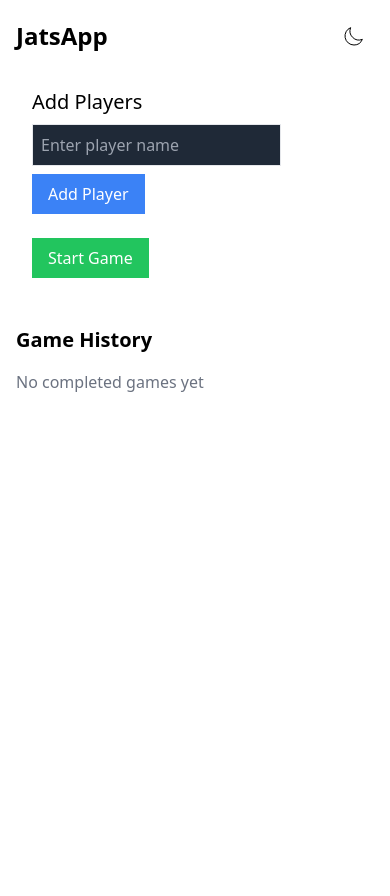
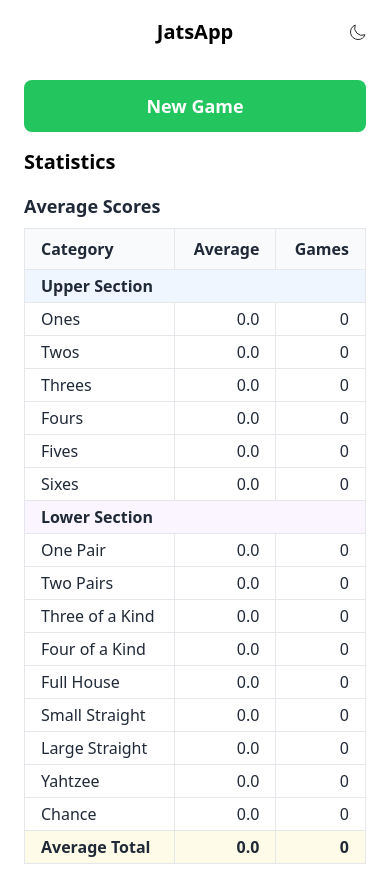
Before and after one commit to jannunen/jatsapp, a Vue app: page / in a window 390 px wide. Before the commit the page ends 844 px from the top, so only its background shows below. Built offline with nearby package versions, Linux system fonts and the light colour scheme.

Commit message:
feat: Added router

```diff
--- a/package.json
+++ b/package.json
@@ -10,7 +10,8 @@
     "preview": "vite preview"
   },
   "dependencies": {
-    "vue": "^3.5.12"
+    "vue": "^3.5.12",
+    "vue-router": "^4.4.5"
   },
   "devDependencies": {
     "@vitejs/plugin-vue": "^5.1.4",
--- a/src/App.vue
+++ b/src/App.vue
@@ -1,141 +1,34 @@
 <template>
   <div class="min-h-screen transition-colors duration-200 dark:bg-gray-900 dark:text-white">
-    <div class="container mx-auto p-4">
+    <div class="container mx-auto px-2 py-4 max-w-3xl">
       <div class="flex justify-between items-center mb-4">
-        <h1 class="text-2xl font-bold">JatsApp</h1>
+        <div class="w-10">
+        </div>
+        <router-link to="/" class="text-xl sm:text-2xl font-bold">JatsApp</router-link>
         <button
           @click="toggleTheme"
-          class="p-2 rounded-full hover:bg-gray-200 dark:hover:bg-gray-700"
+          class="p-1.5 sm:p-2 rounded-full hover:bg-gray-200 dark:hover:bg-gray-700 w-10"
           :title="isDark ? 'Switch to light mode' : 'Switch to dark mode'"
         >
           <!-- Sun icon for dark mode -->
-          <svg v-if="isDark" xmlns="http://www.w3.org/2000/svg" class="h-6 w-6" fill="none" viewBox="0 0 24 24" stroke="currentColor">
+          <svg v-if="isDark" xmlns="http://www.w3.org/2000/svg" class="h-5 w-5 sm:h-6 sm:w-6" fill="none" viewBox="0 0 24 24" stroke="currentColor">
             <path strokeLinecap="round" strokeLinejoin="round" strokeWidth={2} d="M12 3v1m0 16v1m9-9h-1M4 12H3m15.364 6.364l-.707-.707M6.343 6.343l-.707-.707m12.728 0l-.707.707M6.343 17.657l-.707.707M16 12a4 4 0 11-8 0 4 4 0 018 0z" />
           </svg>
           <!-- Moon icon for light mode -->
-          <svg v-else xmlns="http://www.w3.org/2000/svg" class="h-6 w-6" fill="none" viewBox="0 0 24 24" stroke="currentColor">
+          <svg v-else xmlns="http://www.w3.org/2000/svg" class="h-5 w-5 sm:h-6 sm:w-6" fill="none" viewBox="0 0 24 24" stroke="currentColor">
             <path strokeLinecap="round" strokeLinejoin="round" strokeWidth={2} d="M20.354 15.354A9 9 0 018.646 3.646 9.003 9.003 0 0012 21a9.003 9.003 0 008.354-5.646z" />
           </svg>
         </button>
       </div>
-      <div v-if="!gameStarted">
-        <PlayerSetup @players-added="initializeGame" />
-        <ScoreHistory />
-      </div>
-      <div v-if="gameStarted">
-        <ScoreTable :players="players" @reset-scores="resetScores" />
-        <div class="mt-4 flex gap-2">
-          <button
-            @click="endGame"
-            class="bg-red-500 hover:bg-red-600 text-white font-bold py-2 px-4 rounded dark:bg-red-600 dark:hover:bg-red-700"
-          >
-            End Game
-          </button>
-          <button
-            @click="cancelGame"
-            class="bg-gray-500 hover:bg-gray-600 text-white font-bold py-2 px-4 rounded dark:bg-gray-600 dark:hover:bg-gray-700"
-          >
-            Cancel Game
-          </button>
-        </div>
-      </div>
+      <router-view></router-view>
     </div>
   </div>
 </template>
 
 <script setup>
-import { ref, watch } from 'vue';
-import PlayerSetup from './components/PlayerSetup.vue';
-import ScoreTable from './components/ScoreTable.vue';
-import ScoreHistory from './components/ScoreHistory.vue';
 import { useTheme } from './composables/useTheme';
 
 const { isDark, toggleTheme } = useTheme();
-
-const players = ref([]);
-const gameStarted = ref(false);
-
-// Load saved game state when the component mounts
-const savedState = localStorage.getItem('yatzyGameState');
-if (savedState) {
-  const state = JSON.parse(savedState);
-  players.value = state.players;
-  gameStarted.value = state.gameStarted;
-}
-
-// Watch for changes in the game state and save them
-watch(
-  [players, gameStarted],
-  () => {
-    localStorage.setItem(
-      'yatzyGameState',
-      JSON.stringify({
-        players: players.value,
-        gameStarted: gameStarted.value
-      })
-    );
-  },
-  { deep: true }
-);
-
-const initializeGame = (playerNames) => {
-  players.value = playerNames.map(name => ({ name, scores: {}, total: 0 }));
-  gameStarted.value = true;
-};
-
-const updateScore = (playerIndex, category, score) => {
-  players.value[playerIndex].scores[category] = score;
-  // Recalculate total
-  players.value[playerIndex].total = Object.values(players.value[playerIndex].scores).reduce((a, b) => a + b, 0);
-};
-
-const saveGameHistory = () => {
-  const gameHistory = JSON.parse(localStorage.getItem('yatzyGameHistory') || '[]');
-
-  const finishedGame = {
-    timestamp: new Date().toISOString(),
-    players: players.value.map(player => ({
-      name: player.name,
-      scores: player.scores,
-      total: Object.values(player.scores).reduce((a, b) => a + (b || 0), 0)
-    })),
-    winner: players.value.reduce((prev, current) => {
-      const prevTotal = Object.values(prev.scores).reduce((a, b) => a + (b || 0), 0);
-      const currentTotal = Object.values(current.scores).reduce((a, b) => a + (b || 0), 0);
-      return prevTotal > currentTotal ? prev : current;
-    }).name
-  };
-
-  gameHistory.push(finishedGame);
-  localStorage.setItem('yatzyGameHistory', JSON.stringify(gameHistory));
-};
-
-const endGame = () => {
-  if (confirm('Are you sure you want to end the game? This will save the results and reset all scores.')) {
-    saveGameHistory();
-    localStorage.removeItem('yatzyGameState');
-    players.value = [];
-    gameStarted.value = false;
-  }
-};
-
-const cancelGame = () => {
-  if (confirm('Are you sure you want to cancel the game? All progress will be lost.')) {
-    localStorage.removeItem('yatzyGameState');
-    players.value = [];
-    gameStarted.value = false;
-  }
-};
-
-const resetScores = () => {
-  if (confirm('Are you sure you want to reset all scores? This cannot be undone.')) {
-    players.value = players.value.map(player => ({
-      ...player,
-      scores: {},
-      total: 0
-    }));
-  }
-};
 </script>
 
 <style>
--- a/src/main.ts
+++ b/src/main.ts
@@ -1,6 +1,8 @@
 import { createApp } from 'vue'
 import App from './App.vue'
+import router from './router'
 import './style.css'
 
 const app = createApp(App)
+app.use(router)
 app.mount('#app')
--- /dev/null
+++ b/src/router/index.js
@@ -0,0 +1,21 @@
+import { createRouter, createWebHistory } from 'vue-router'
+import HomeView from '../views/HomeView.vue'
+import GameView from '../views/GameView.vue'
+
+const router = createRouter({
+  history: createWebHistory(import.meta.env.BASE_URL),
+  routes: [
+    {
+      path: '/',
+      name: 'home',
+      component: HomeView
+    },
+    {
+      path: '/game',
+      name: 'game',
+      component: GameView
+    }
+  ]
+})
+
+export default router
--- /dev/null
+++ b/src/views/GameView.vue
@@ -0,0 +1,110 @@
+<template>
+  <div>
+    <div v-if="!gameStarted">
+      <PlayerSetup @players-added="initializeGame" />
+    </div>
+    <div v-else>
+      <ScoreTable :players="players" @reset-scores="resetScores" />
+      <div class="mt-4 flex gap-2">
+        <button
+          @click="endGame"
+          class="bg-red-500 hover:bg-red-600 text-white font-bold py-2 px-4 rounded dark:bg-red-600 dark:hover:bg-red-700"
+        >
+          End Game
+        </button>
+        <button
+          @click="cancelGame"
+          class="bg-gray-500 hover:bg-gray-600 text-white font-bold py-2 px-4 rounded dark:bg-gray-600 dark:hover:bg-gray-700"
+        >
+          Cancel Game
+        </button>
+      </div>
+    </div>
+  </div>
+</template>
+
+<script setup>
+import { ref, watch, onMounted } from 'vue';
+import { useRouter } from 'vue-router';
+import PlayerSetup from '../components/PlayerSetup.vue';
+import ScoreTable from '../components/ScoreTable.vue';
+
+const router = useRouter();
+const players = ref([]);
+const gameStarted = ref(false);
+
+onMounted(() => {
+  const savedState = localStorage.getItem('yatzyGameState');
+  if (savedState) {
+    const state = JSON.parse(savedState);
+    players.value = state.players;
+    gameStarted.value = state.gameStarted;
+  }
+});
+
+// Watch for changes in the game state and save them
+watch(
+  [players, gameStarted],
+  () => {
+    localStorage.setItem(
+      'yatzyGameState',
+      JSON.stringify({
+        players: players.value,
+        gameStarted: gameStarted.value
+      })
+    );
+  },
+  { deep: true }
+);
+
+const initializeGame = (playerNames) => {
+  players.value = playerNames.map(name => ({ name, scores: {}, total: 0 }));
+  gameStarted.value = true;
+};
+
+const resetScores = () => {
+  if (confirm('Are you sure you want to reset all scores? This cannot be undone.')) {
+    players.value = players.value.map(player => ({
+      ...player,
+      scores: {},
+      total: 0
+    }));
+  }
+};
+
+const saveGameHistory = () => {
+  const gameHistory = JSON.parse(localStorage.getItem('yatzyGameHistory') || '[]');
+
+  const finishedGame = {
+    timestamp: new Date().toISOString(),
+    players: players.value.map(player => ({
+      name: player.name,
+      scores: player.scores,
+      total: Object.values(player.scores).reduce((a, b) => a + (b || 0), 0)
+    })),
+    winner: players.value.reduce((prev, current) => {
+      const prevTotal = Object.values(prev.scores).reduce((a, b) => a + (b || 0), 0);
+      const currentTotal = Object.values(current.scores).reduce((a, b) => a + (b || 0), 0);
+      return prevTotal > currentTotal ? prev : current;
+    }).name
+  };
+
+  gameHistory.push(finishedGame);
+  localStorage.setItem('yatzyGameHistory', JSON.stringify(gameHistory));
+};
+
+const endGame = () => {
+  if (confirm('Are you sure you want to end the game? This will save the results and reset all scores.')) {
+    saveGameHistory();
+    localStorage.removeItem('yatzyGameState');
+    router.push('/');
+  }
+};
+
+const cancelGame = () => {
+  if (confirm('Are you sure you want to cancel the game? All progress will be lost.')) {
+    localStorage.removeItem('yatzyGameState');
+    router.push('/');
+  }
+};
+</script>
--- /dev/null
+++ b/src/views/HomeView.vue
@@ -0,0 +1,72 @@
+<template>
+  <div class="max-w-md mx-auto p-4">
+    <div class="space-y-4">
+      <button
+        @click="startNewGame"
+        class="w-full bg-green-500 hover:bg-green-600 text-white px-4 py-3 rounded-lg font-bold text-lg dark:bg-green-600 dark:hover:bg-green-700"
+      >
+        New Game
+      </button>
+
+      <button
+        v-if="hasSavedGame"
+        @click="continueGame"
+        class="w-full bg-blue-500 hover:bg-blue-600 text-white px-4 py-3 rounded-lg font-bold text-lg dark:bg-blue-600 dark:hover:bg-blue-700"
+      >
+        Continue Game
+      </button>
+
+      <button
+        v-if="hasHistory"
+        @click="showHistory = !showHistory"
+        class="w-full bg-purple-500 hover:bg-purple-600 text-white px-4 py-3 rounded-lg font-bold text-lg dark:bg-purple-600 dark:hover:bg-purple-700"
+      >
+        {{ showHistory ? 'Hide History' : 'Show History' }}
+      </button>
+
+      <div v-if="showHistory && hasHistory" class="space-y-4">
+
+        <h2 class="text-xl font-bold mt-6">Game History</h2>
+        <ScoreHistory />
+      </div>
+        <h2 class="text-xl font-bold">Statistics</h2>
+        <ScoreStats />
+
+    </div>
+  </div>
+</template>
+
+<script setup>
+import { ref, onMounted } from 'vue';
+import { useRouter } from 'vue-router';
+import ScoreHistory from '../components/ScoreHistory.vue';
+import ScoreStats from '../components/ScoreStats.vue';
+
+const router = useRouter();
+const hasSavedGame = ref(false);
+const hasHistory = ref(false);
+const showHistory = ref(false);
+
+onMounted(() => {
+  const savedState = localStorage.getItem('yatzyGameState');
+  hasSavedGame.value = !!savedState;
+
+  const history = JSON.parse(localStorage.getItem('yatzyGameHistory') || '[]');
+  hasHistory.value = history.length > 0;
+});
+
+const startNewGame = () => {
+  if (hasSavedGame.value) {
+    if (confirm('Do you want to start a new game? Current game progress will be lost.')) {
+      localStorage.removeItem('yatzyGameState');
+      router.push('/game');
+    }
+  } else {
+    router.push('/game');
+  }
+};
+
+const continueGame = () => {
+  router.push('/game');
+};
+</script>
```
Also changed, not shown: 1 other file (tests, documents, lock files or other folders).
